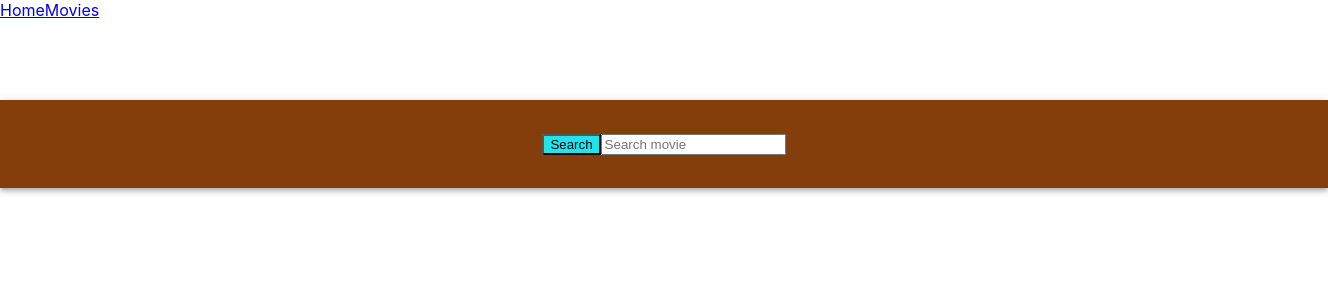
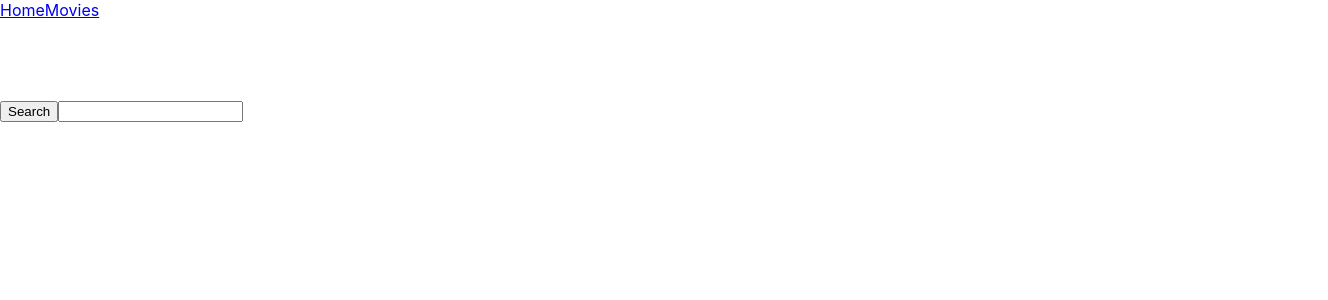
Before and after one commit to Ionytch/goit-react-hw-05-movies, a React (Create React App) app: page /movies in a window 1280 px wide. Shown: the top 300 px of the page, 1328 px wide, since content can reach past the window. Built offline with nearby package versions, Linux system fonts and the light colour scheme.

Commit message:
backbutton added

```diff
--- a/src/components/cast/Cast.js
+++ b/src/components/cast/Cast.js
@@ -1,6 +1,8 @@
 import { getCastMoviesByID } from "components/api/Api";
 import { useEffect, useState } from "react";
-import { Link, useParams } from "react-router-dom";
+import { Link, useLocation, useParams } from "react-router-dom";
+
+
 
 const CastList=()=>{
     const[cast,setCast]=useState([]);
@@ -21,6 +23,7 @@ const CastList=()=>{
 
 return (
     <>
+
     {cast.map(item=>
     <ul key={item.id}>
         <li key={item.id}>
--- a/src/components/moviedetales/MovieDetales.js
+++ b/src/components/moviedetales/MovieDetales.js
@@ -1,13 +1,14 @@
 import { getCastMoviesByID, getImagesByMovieID, getMoviesByID, getMoviesReview } from "components/api/Api";
 import CastList from "components/cast/Cast";
 import Genres from "components/moviepage/Genres";
-import { useEffect, useState } from "react";
-import { Link, Outlet, useParams } from "react-router-dom";
+import { useEffect, useRef, useState } from "react";
+import { Link, Outlet, useLocation, useParams } from "react-router-dom";
 
 const MovieDetailes = () => {
   const [movies, setMovies] = useState([]);
 const[image, setImage]=useState([]);
-
+const location=useLocation();
+const backLink=useRef(location.state?.from??'/')
 
      const {id} = useParams();
     console.log(id);
@@ -38,6 +39,7 @@ const[image, setImage]=useState([]);
 
     return (
         <>
+         <Link to={backLink.current}>Back</Link>
             <img src={movies.poster_path
             } alt={movies.title}></img>
             <h2>{movies.title}</h2>
@@ -47,13 +49,14 @@ const[image, setImage]=useState([]);
                 <div>Genres:
                     {!movies.genres||<Genres data={movies.genres}></Genres>}
                 </div>
+
                 <div>additional information
                     <ul>
                         <li>
-                            <Link to={`cast`} >cast</Link>
+                            <Link to={`cast`}>cast</Link>
                         </li>
                         <li>
-                            <Link to={`reviews`}>reviews</Link>
+                            <Link to={`reviews`} state={{from:location}}>reviews</Link>
                         </li>
                     </ul>
                     <Outlet />
--- a/src/components/moviepage/Movielist.js
+++ b/src/components/moviepage/Movielist.js
@@ -1,6 +1,10 @@
-import { Link } from "react-router-dom";
+import { useRef } from "react";
+import { Link, useLocation } from "react-router-dom";
 
 const MovieList = ({ data }) => {
+    const location=useLocation();
+    const backLink=useRef(location.state?.from??'/')
+
     console.log(data.id);
     return (
         <>
@@ -13,7 +17,7 @@ const MovieList = ({ data }) => {
         color: "grey",
       }}>
                 <li key={data.id}>
-                    <Link to={`/movies/${data.id}`}>{data.title }</Link>
+                    <Link to={`/movies/${data.id}`} state={{from:location}}>{data.title }</Link>
                 </li>
             </ul>
         </>
--- a/src/components/rewiev/Review.js
+++ b/src/components/rewiev/Review.js
@@ -1,6 +1,6 @@
 import { getMoviesReview } from "components/api/Api";
 import { useEffect, useState } from "react";
-import { useParams } from "react-router-dom";
+import { Link, useLocation, useParams } from "react-router-dom";
 
 const Review=()=>{
     const [review, setReview]=useState([]);
--- a/src/pages/Homepage.js
+++ b/src/pages/Homepage.js
@@ -1,9 +1,11 @@
 import { trendingMovies } from "components/api/Api";
 import MovieList from "components/moviepage/Movielist";
 import { useEffect, useState } from "react";
+import { useLocation } from "react-router-dom";
 
 const Homepage = () => {
     const [movies, setMovies] = useState([]);
+    const location=useLocation();
 
     useEffect(() => {
         trendingMovies()
@@ -34,19 +36,3 @@ const Homepage = () => {
 }
 
 export default Homepage;
-
-
-{/* <ul style={{
-                    display: 'flex',
-
-        justifyContent: 'center',
-                alignItems: 'center',
-        listStyle: 'none',
-        fontSize: 20,
-        color: "grey",
-      }}>
-                <li key={item.id}>
-                        <a href="">{item.title }</a>
-                </li>
-            </ul>)
-            } */}
--- a/src/pages/Moviepage.js
+++ b/src/pages/Moviepage.js
@@ -1,15 +1,52 @@
 import MovieList from "components/moviepage/Movielist";
 import MovieSearchList from "components/moviepage/Moviesearch";
 import Searchbar from "components/searchform/Searchform";
+import { SearchbarStyle } from "components/searchform/Searchform.styled";
 import { useState } from "react";
+import { useLocation, useSearchParams } from "react-router-dom";
 
 const MoviePage = () => {
-    const [request, setRequest] = useState('');
+    // const [request, setRequest] = useState('');
+    const[searchParams,setSearchParams]=useSearchParams();
+    const request=searchParams.get('request')??'';
+
+    const handleChange = e => {
+        // setSearchParams (e.currentTarget.value.toLowerCase());
+        const requestValue=e.currentTarget.value;
+        // if(searchParams===''){
+        //     return setSearchParams({});
+        // }
+        setSearchParams({request:requestValue});
+   };
+
+    const updateQuery=evt=>{
+        evt.preventDefault();
+        // const requestValue=evt.target.value;
+        if(searchParams===''){
+            return ;
+        }
+        // setSearchParams({request:requestValue});
+        reset();
+    }
+
+    const reset = () => {
+        setSearchParams('');
+    };
+
 
     return (
         <>
-            <Searchbar onSubmit={setRequest}></Searchbar>
-            <MovieSearchList request={request.request}></MovieSearchList>
+        <div>
+            <form onSubmit={updateQuery}>
+
+            <button type="submit" >
+      Search
+    </button>
+    <input type="text" autocomplete="off" autofocus value={request} onChange={handleChange}/>
+    </form>
+        </div>
+            {/* <Searchbar onSubmit={setRequest}></Searchbar> */}
+            <MovieSearchList request={request}></MovieSearchList>
         </>
     )
  }
```
Also changed, not shown: src/components/App.jsx (+1 -6 lines), src/components/moviepage/Moviesearch.js (+15 -1 lines).
